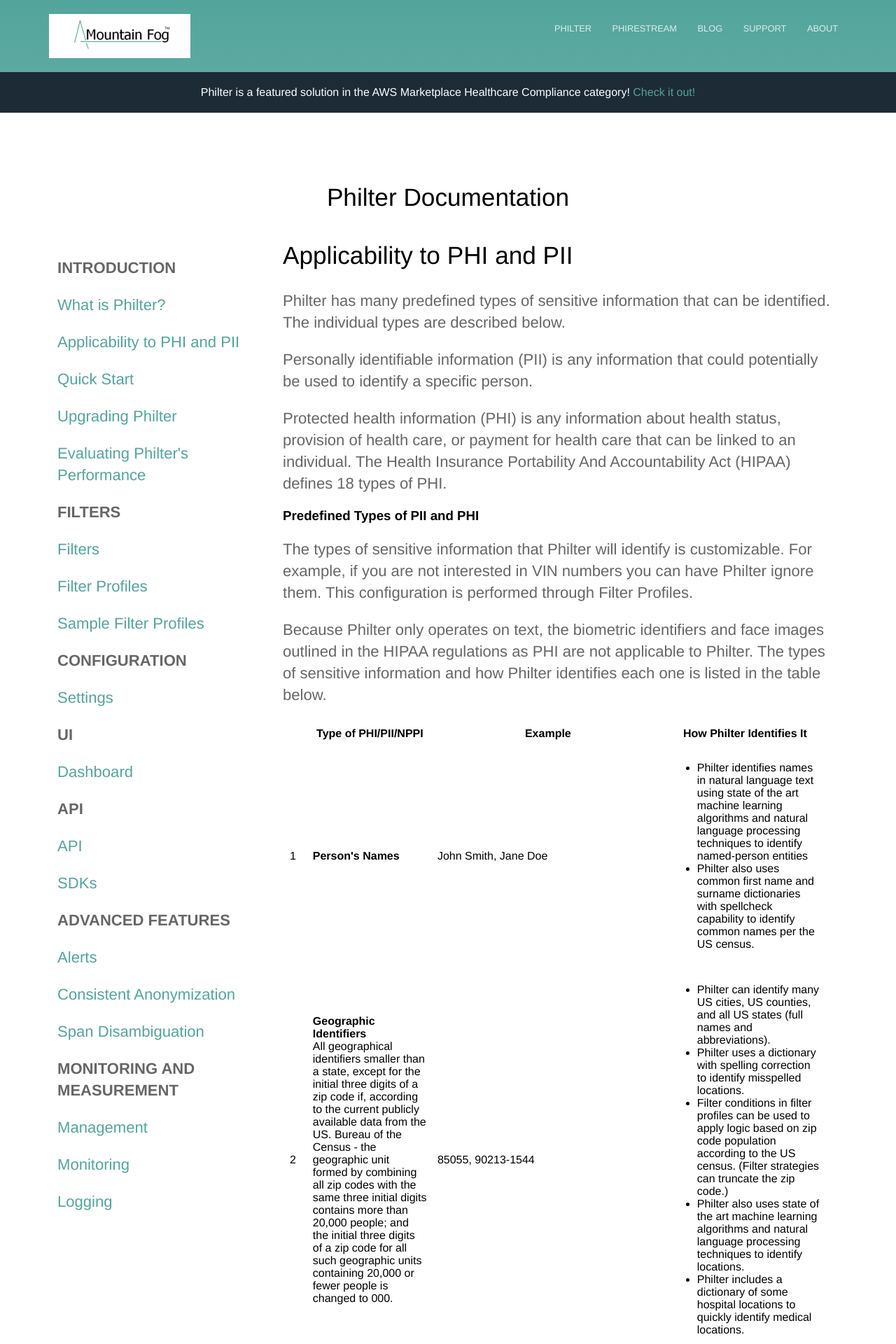
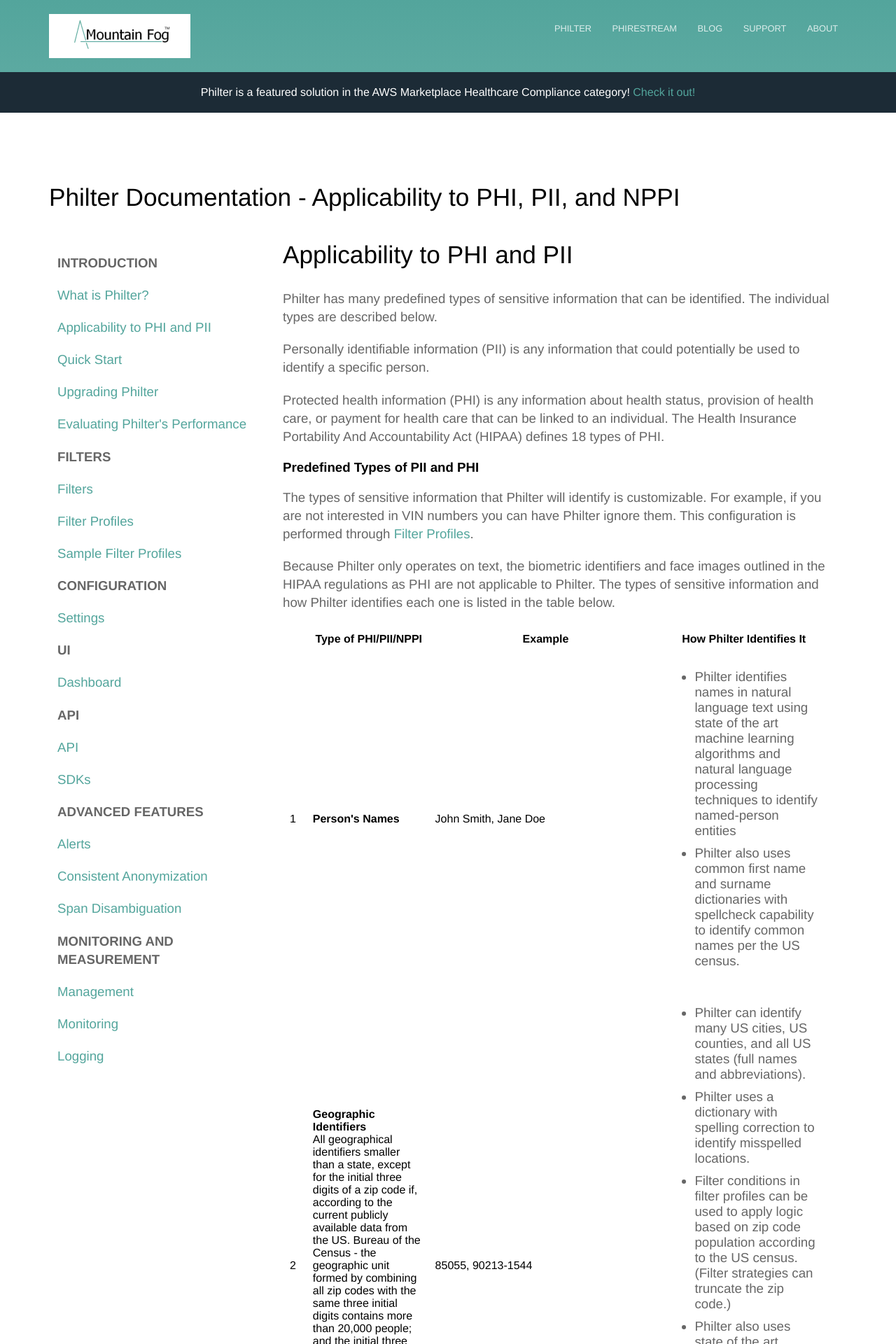
Before and after one commit to mtnfog/mtnfog-website, a Jekyll site: the page built from support/docs/philter/2_0_0/applicability.html, in a window 1280 px wide. Shown: the top 1920 px of the page at 70% size. Built offline with Jekyll 4.4.1, drawn with Linux system fonts in a browser that asks for light colours; nearby versions of some CDN libraries; a script that is not in the unit is left out.

Commit message:
Trying code block css.

```diff
--- /dev/null
+++ b/_layouts/documentation.html
@@ -0,0 +1,21 @@
+---
+layout: default
+---
+
+<div class="content">
+	<section class="documentation">
+		<div class="container {% if page.full_width %}max-container{% endif %}">
+			{% if page.featured_image %}
+				<img src="{{ page.featured_image }}" height="107" width="275" style="object-fit: contain">
+			{% elsif page.heading %}
+				<h2>{{ page.heading }}</h2>
+			{% elsif page.title and page.layout != 'archive' %}
+				<h2>{{ page.title }}</h2>
+			{% endif %}
+			{% if page.description %}
+				<p class="subtext">{{ page.description }}</p>
+			{% endif %}
+			{{ content }}
+		</div>
+	</section>
+</div>
--- a/_sass/layout.scss
+++ b/_sass/layout.scss
@@ -174,21 +174,72 @@ blockquote:before {
 }
 
 .documentation {
-	background: #fff;
-	padding: 1px 0 0 0;
-	position: relative;
-	h2 {
-		text-align: left;
-	}
+	margin-bottom: 0;
+	padding-bottom: 80px;
 }
+
+.documentation ul {
+	font-size: 14pt;
+	font-family: "San Francisco", "Helvetica Neue", "Helvetica", "Arial";
+	font-weight: 300;
+}
+
+.documentation li {
+	font-size: 14pt;
+	margin: 10px 0;
+	font-family: "San Francisco", "Helvetica Neue", "Helvetica", "Arial";
+	font-weight: 300;
+	color: #666;
+}
+
+.documentation p {
+	font-size: 14pt;
+}
+
+.documentation h2 {
+	text-align: left;
+}
+
+//.documentation {
+//	background: #fff;
+//	padding: 1px 0 0 0;
+//	position: relative;
+//}
 
 .documentation-header h2 {
 	color: #000000;
 	text-align: left;
 }
 
-.documentation .nav {
-	p {
-		font-size: 10px;
-	}
+/* For all <code> */
+code {
+	font-family: MyFancyCustomFont, monospace;
+	font-size: inherit;
 }
+
+pre {
+	font-family: "Courier 10 Pitch", Courier, monospace;
+	font-size: 95%;
+	line-height: 140%;
+	white-space: pre;
+	white-space: pre-wrap;
+	white-space: -moz-pre-wrap;
+	white-space: -o-pre-wrap;
+}
+
+code {
+	font-family: Monaco, Consolas, "Andale Mono", "DejaVu Sans Mono", monospace;
+	font-size: 95%;
+	line-height: 140%;
+	white-space: pre;
+	white-space: pre-wrap;
+	white-space: -moz-pre-wrap;
+	white-space: -o-pre-wrap;
+	background: #faf8f0;
+}
+
+#content code {
+	display: block;
+	padding: 0.5em 1em;
+	border: 1px solid #bebab0;
+}
--- a/support/docs/philter/2_0_0/applicability.html
+++ b/support/docs/philter/2_0_0/applicability.html
@@ -1,6 +1,6 @@
 ---
-title: Philter Documentation
-layout: page
+title: Philter Documentation - Applicability to PHI, PII, and NPPI
+layout: documentation
 types:
   - number: 1
     type: Person's Names
@@ -115,7 +115,7 @@ types:
 				<p>Protected health information (PHI) is any information about health status, provision of health care, or payment for health care that can be linked to an individual. The Health Insurance Portability And Accountability Act (HIPAA) defines 18 types of PHI.</p>
 
 				<h3>Predefined Types of PII and PHI</h3>
-				<p>The types of sensitive information that Philter will identify is customizable. For example, if you are not interested in VIN numbers you can have Philter ignore them. This configuration is performed through Filter Profiles.</p>
+				<p>The types of sensitive information that Philter will identify is customizable. For example, if you are not interested in VIN numbers you can have Philter ignore them. This configuration is performed through <a href="/filter-profiles/">Filter Profiles</a>.</p>
 				<p>Because Philter only operates on text, the biometric identifiers and face images outlined in the HIPAA regulations as PHI are not applicable to Philter. The types of sensitive information and how Philter identifies each one is listed in the table below.</p>
 
 				<table width="100%" cellspacing="5" cellpadding="5">
--- a/support/docs/philter/2_0_0/index.html
+++ b/support/docs/philter/2_0_0/index.html
@@ -1,6 +1,6 @@
 ---
 title: Philter Documentation
-layout: page
+layout: documentation
 ---
 
 <div class="documentation">
```
Also changed, not shown: support/docs/philter/2_0_0/upgrading.html (added, +41 -0 lines).
